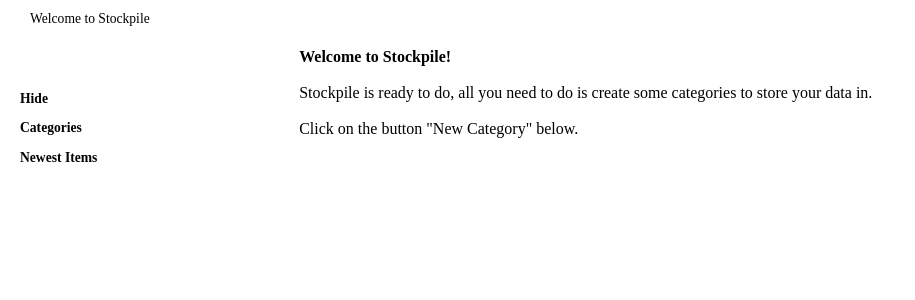
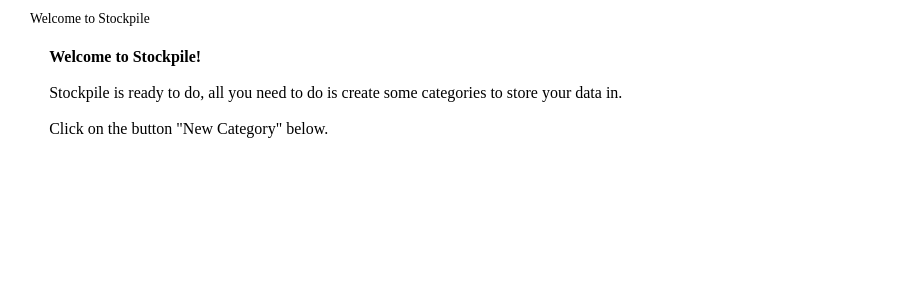
Before and after one commit to greenarrow/stockpile, a Django app: template templates/inventory/index.html in a window 1280 px wide. Shown: the part 78-378 px from the top of the page, without its empty margins (0-915 px from the left). Run offline with Django 3.2, Linux system fonts and the light colour scheme; the template is opened without the code that fills it, so the values that code supplies are empty; some libraries are stand-ins or nearby versions.

Commit message:
Added ajax call on sidebar toggle that stores session variable to remember sidebar visible state

```diff
--- a/templates/base.html
+++ b/templates/base.html
@@ -26,6 +26,14 @@
 		{% endblock javascripts %}
 
 		<script type="text/javascript">
+			$(function(){
+				$(".show-hide-sidebar-left").click( function(){
+					$.get("{% url stockpile.inventory.views.toggle_sidebar %}");
+				});
+			});
+		</script>
+
+		<script type="text/javascript">
 		{% block page_javascript %}
 		{% endblock %}
 		</script>
@@ -45,7 +53,7 @@
 		<div id="user-tools" class="ui-widget"><p>{% if user.is_authenticated %}<b>{{ user.username }}</b>. <a href="{% url stockpile.inventory.views.user_logout %}">logout</a>{% endif %}</p></div>
 
 		<div id="main_block">
-			<div id="main_body">
+			<div id="main_body"{% if not sidebar_hidden %} class="sidebar_visible"{% endif %}>
 				{% block main_content %}
 				<p>no content has been specified</p>
 				{% endblock main_content %}
@@ -53,7 +61,7 @@
 
 
 
-			<div id="sidebar_left" class="ui-widget ui-corner-all ui-widget-content">
+			<div id="sidebar_left" class="ui-widget ui-corner-all ui-widget-content"{% if not sidebar_hidden %} style="display:none"{% endif %}>
 			{% block sidebar_left %}
 
 				<div id="hide-sidebar-left">
@@ -89,7 +97,8 @@
 			{% endblock sidebar_left %}
 			</div>
 
-			<div id="show-sidebar-left" class="show-hide-sidebar-left ui-widget ui-corner-br ui-corner-tr ui-widget-content ui-state-default button">
+
+			<div id="show-sidebar-left" class="show-hide-sidebar-left ui-widget ui-corner-br ui-corner-tr ui-widget-content ui-state-default button"{% if sidebar_hidden %} style="display:none"{% endif %}>
 			{% block show-sidebar-left %}
 				<span class="ui-icon ui-icon-triangle-1-e"></span>
 			{% endblock show-sidebar-left %}
--- a/urls.py
+++ b/urls.py
@@ -26,6 +26,8 @@ stockpile_patterns = patterns('stockpile.inventory.views',
 
 	(r'^logout/$', 'user_logout'),
 
+	(r'^togglesidebar$', 'toggle_sidebar'),
+
 	# Uncomment the admin/doc line below and add 'django.contrib.admindocs'
 	# to INSTALLED_APPS to enable admin documentation:
 	( r'^admin/doc/', include('django.contrib.admindocs.urls') ),
```
Also changed, not shown: inventory/views.py (+10 -2 lines).
